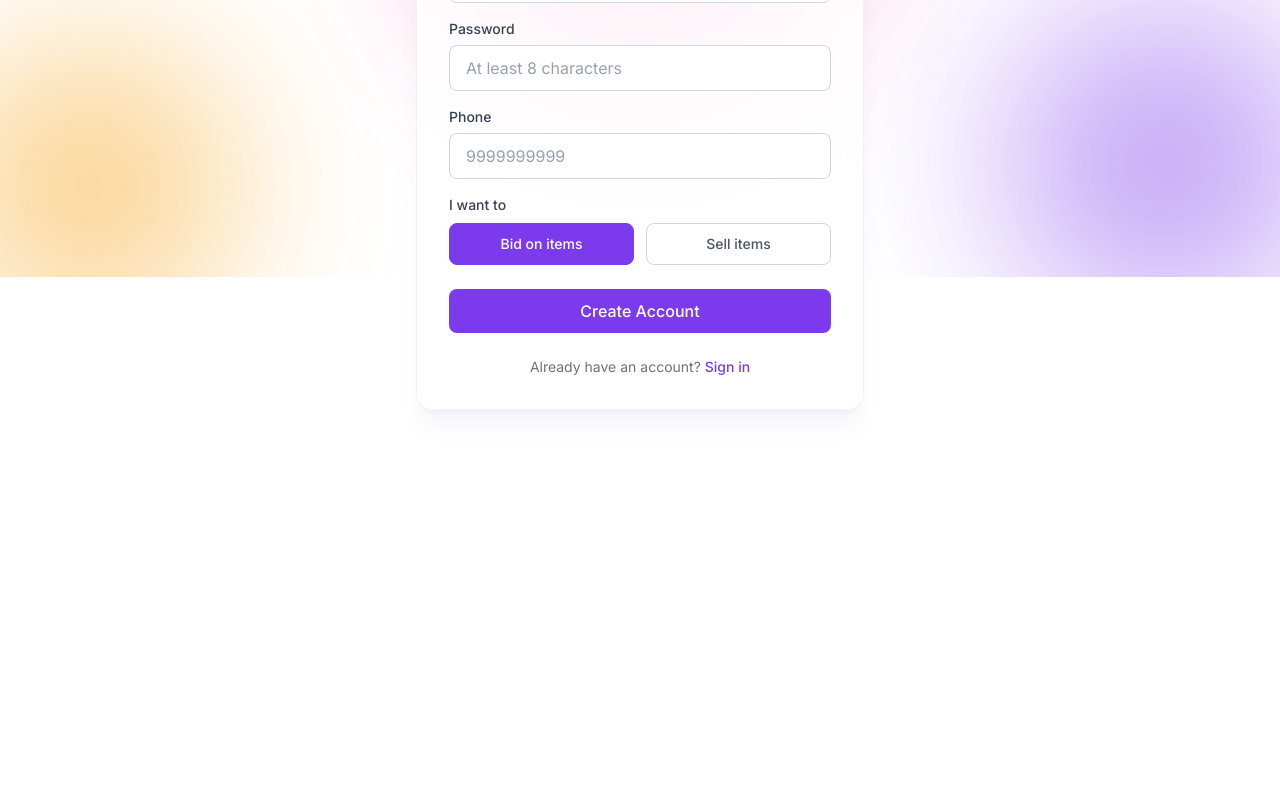
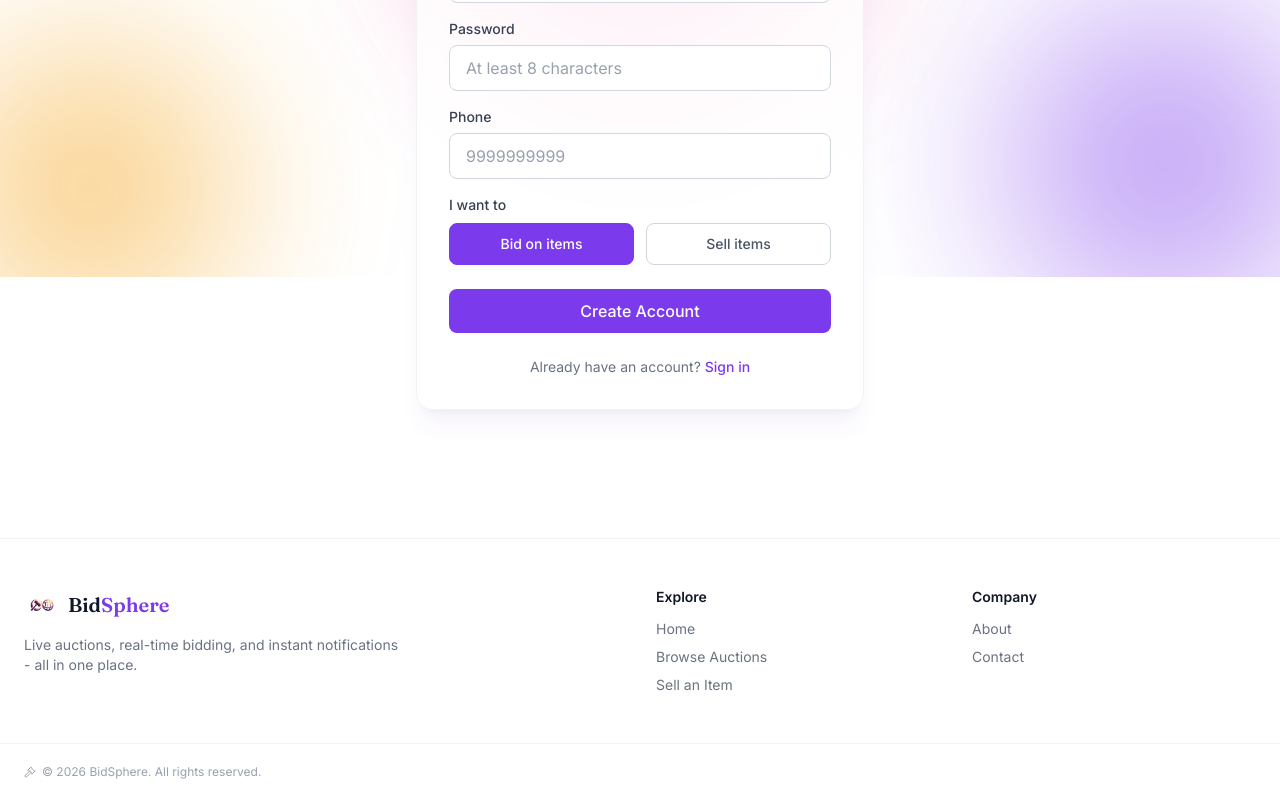
Before and after one commit to Rahul-9353/Bidsphere, a React (Vite) app in the folder frontend/: page /register in a window 1280 px wide. Shown: the part 523-1323 px from the top of the page. Before the commit the page ends 981 px from the top, so only its background shows below. Built offline with nearby package versions, Linux system fonts and the light colour scheme.

Commit message:
Updated Register request from user service layer of backend and added password validation from utils layer, added Footer and updated Registration page of Frontend

```diff
--- a/frontend/src/App.jsx
+++ b/frontend/src/App.jsx
@@ -9,6 +9,7 @@ import Home from './pages/Home';
 import AuctionDetail from './pages/AuctionDetail';
 import CreateAuction from './pages/CreateAuction';
 import NotificationToast from './components/common/NotificationToast';
+import Footer from './components/layout/Footer';
 
 function App() {
   const { theme, toggleTheme } = useTheme();
@@ -26,6 +27,7 @@ function App() {
         <Route path='/login' element={<Login />} />
         <Route path='/register' element={<Register />} />
       </Routes>
+      <Footer />
     </>
   );
 }
--- /dev/null
+++ b/frontend/src/components/layout/Footer.jsx
@@ -0,0 +1,51 @@
+import { Gavel } from 'lucide-react'
+import React from 'react'
+import { Link } from 'react-router';
+import logo from '../../assets/logo.png';
+
+export default function Footer() {
+  return (
+    <footer className='border-t border-gray-200/50 dark:border-white/10 bg-white/60 dark:bg-surface-darkCard/60 backdrop-blur-md mt-20'>
+      <div className="max-w-7xl mx-auto px-6 py-12 grid grid-cols-1 md:grid-cols-4 gap-8">
+
+        {/* Brand */}
+        <div className="col-span-1 md:col-span-2">
+            <Link to='/' className="flex items-center gap-2 mb-3">
+                <img src={logo} alt="BidSphere" className='w-9 h-9 object-contain' />
+                <span className="font-display text-xl font-semibold text-gray-900 dark:text-white">
+                    Bid<span className='text-primary-600 dark:text-primary-400'>Sphere</span>
+                </span>
+            </Link>
+            <p className="font-sans text-sm text-gray-500 dark:text-gray-400 max-w-sm">
+                Live auctions, real-time bidding, and instant notifications - all in one place.
+            </p>
+        </div>
+
+        {/* Quick links */}
+        <div>
+            <h4 className="font-sans text-sm font-semibold text-gray-900 dark:text-white mb-3">Explore</h4>
+            <ul className="space-y-2 font-sans text-sm text-gray-500 dark:text-gray-400">
+                <li><Link to="/" className="hover:text-primary-600 dark:hover:text-primary-400 transition-colors">Home</Link></li>
+                <li><Link to="/auctions" className="hover:text-primary-600 dark:hover:text-primary-400 transition-colors">Browse Auctions</Link></li>
+                <li><Link to="/create-auction" className="hover:text-primary-600 dark:hover:text-primary-400 transition-colors">Sell an Item</Link></li>
+            </ul>
+        </div>
+
+        {/* Company */}
+        <div>
+            <h4 className="font-sans text-sm font-semibold text-gray-900 dark:text-white mb-3">Company</h4>
+            <ul className="space-y-2 font-sans text-sm text-gray-500 dark:text-gray-400">
+                <li><Link to="/about" className="hover:text-primary-600 dark:hover:text-primary-400 transition-colors">About</Link></li>
+                <li><Link to="/contact" className="hover:text-primary-600 dark:hover:text-primary-400 transition-colors">Contact</Link></li>
+            </ul>
+        </div>
+      </div>
+
+      <div className="border-t border-gray-200/50 dark:border-white/10 px-6 py-5 flex flex-col sm:flex-row items-center justify-between gap-3 max-w-7xl mx-auto">
+        <p className="font-sans text-xs text-gray-400 dark:text-gray-500 flex items-center gap-1.5">
+            <Gavel size={12} /> © {new Date().getFullYear()} BidSphere. All rights reserved.
+        </p>
+      </div>
+    </footer>
+  );
+}
--- a/frontend/src/pages/Register.jsx
+++ b/frontend/src/pages/Register.jsx
@@ -4,6 +4,7 @@ import { useAuth } from '../context/AuthContext';
 import { useNavigate } from 'react-router';
 import { Link } from 'react-router';
 import logo from '../assets/logo.png';
+import { validatePassword } from '../utils/passwordValidation';
 
 export default function Register() {
     const [formData, setFormData] = useState({
@@ -11,6 +12,7 @@ export default function Register() {
     });
     const [error, setError] = useState('');
     const [loading, setLoading] = useState(false);
+    const [passwordErrors, setPasswordErrors] = useState([]);
     const { register } = useAuth();
     const navigate = useNavigate();
 
@@ -21,6 +23,13 @@ export default function Register() {
     const handleSubmit = async (e) => {
         e.preventDefault();
         setError('');
+
+        const pwErrors = validatePassword(formData.password);
+        if (pwErrors.length > 0) {
+            setError('Please fix the password requirements below.');
+            return;
+        }
+
         setLoading(true);
         try {
             await register(formData);
@@ -90,10 +99,25 @@ export default function Register() {
                 </label>
                 <input
                     type="password" name='password' required minLength={8}
-                    value={formData.password} onChange={handleChange}
+                    value={formData.password}
+                    onChange={(e) => {
+                        handleChange(e);
+                        setPasswordErrors(validatePassword(e.target.value));
+                    }}
                     className='w-full px-4 py-2.5 rounded-lg border border-gray-300 dark:border-white/10 bg-white dark:bg-white/5 text-gray-900 dark:text-white placeholder-gray-400 focus:outline-none focus:ring-2 focus:ring-primary-500 transition-all'
                     placeholder='At least 8 characters'
                 />
+
+                {formData.password && passwordErrors.length > 0 && (
+                    <ul className="mt-2 space-y-1">
+                        {passwordErrors.map((err) => (
+                            <li key={err} className="text-xs text-red-500 dark:text-red-400 font-sans flex items-center gap-1">
+                                <span className="w-1 h-1 rounded-full bg-red-500 dark:bg-red-400" />
+                                {err}
+                            </li>
+                        ))}
+                    </ul>
+                )}
             </div>
 
             <div className='mb-4'>
--- /dev/null
+++ b/frontend/src/utils/passwordValidation.js
@@ -0,0 +1,19 @@
+export function validatePassword(password) {
+    const errors = [];
+    if (password.length < 8) {
+        errors.push('At least 8 characters');
+    }
+    if (!/[a-z]/.test(password)) {
+        errors.push('One lowercase letter');
+    }
+    if (!/[A-Z]/.test(password)) {
+        errors.push('One uppercase letter');
+    }
+    if (!/\d/.test(password)) {
+        errors.push('One number');
+    }
+    if (!/[@$!%*?&#^()_\-+=]/.test(password)) {
+        errors.push('One special character');
+    }
+    return errors;
+}
```
Also changed, not shown: 1 other file (tests, documents, lock files or other folders).
